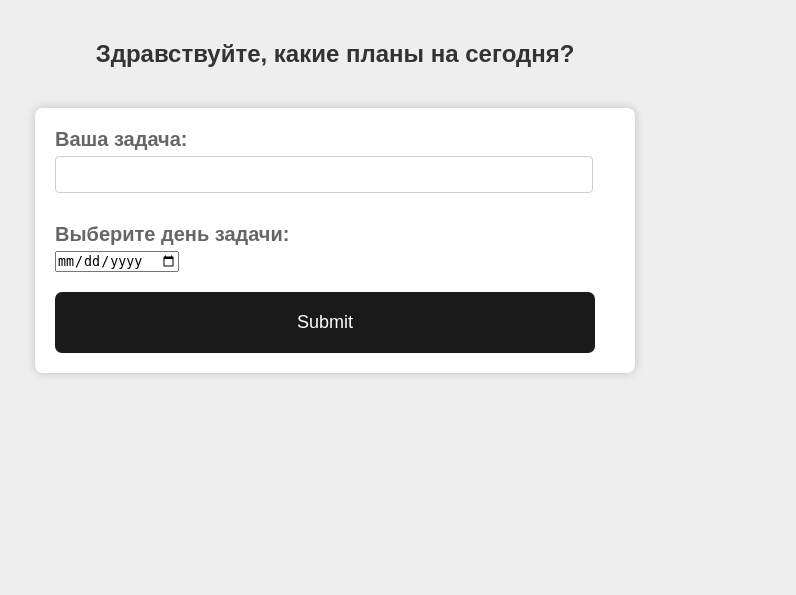
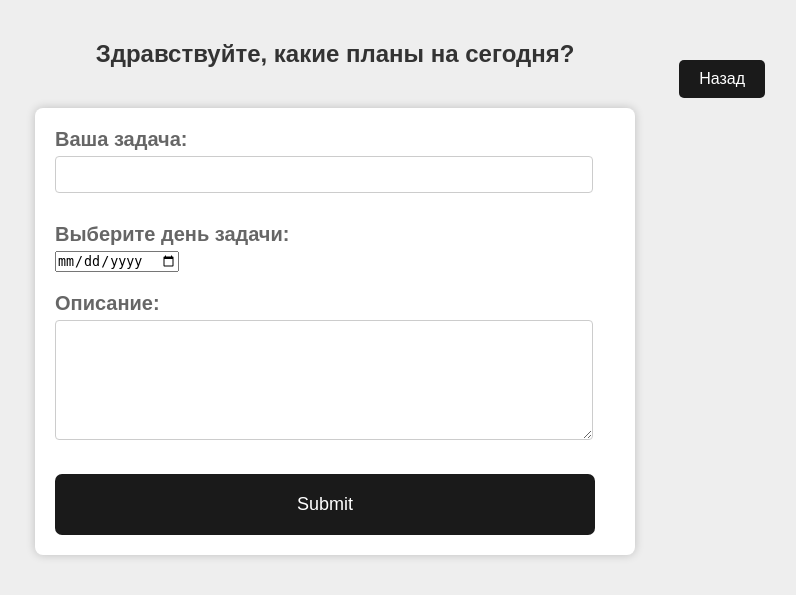
Before and after one commit to ArtemG8/week_notes_django, a Django app: page /form in a window 1280 px wide. Shown: the top 595 px of the page, without its empty margins (305-1101 px from the left). Run offline with Django 5.2, Linux system fonts and the light colour scheme.

Commit message:
feat: add back button to form feat: redesign all data page feat: add drop-down menu for description

```diff
--- a/main_page/forms.py
+++ b/main_page/forms.py
@@ -21,8 +21,8 @@ class DataForm(forms.Form):
                                             'min_length': 'Ваше имя не может быть на столько коротким!'
                                             })
     date_of_task = forms.DateTimeField(label='Выберите день задачи', error_messages={'required': 'Заполните поля!'},
-                                   widget=forms.DateInput(attrs={'type': 'date'}))
-
+                                       widget=forms.DateInput(attrs={'type': 'date'}))
+    description = forms.CharField(label="Описание", widget=forms.Textarea)
 
 # attrs={'type': 'date', 'min': min_day_value, 'value': min_day_value, 'style': 'width: 200px; height: 40px;'}),
 
--- a/main_page/static/main_page/css/forms.css
+++ b/main_page/static/main_page/css/forms.css
@@ -74,7 +74,7 @@ input[type="submit"] {
   border-radius: 7px;
   cursor: pointer;
   font-size: 18px;
-  transition: background-color 0.5s ease;
+  transition: background-color 0.4s ease;
 }
 
 input[type="submit"]:hover {
@@ -120,3 +120,22 @@ input[type="submit"]:hover {
   75% { transform: translateX(-5px); }
   100% { transform: translateX(0); }
 }
+
+
+.back-button {
+    background-color: #1A1A1A;
+    color: white;
+    border: none;
+    padding: 10px 20px;
+    font-size: 16px;
+    cursor: pointer;
+    position: fixed;
+    top: 60px;
+    right: 210px;
+    border-radius: 5px;
+    transition: background-color 0.3s ease;
+}
+
+.back-button:hover {
+    background-color: #6C6C6C;
+}
--- a/main_page/templates/main_page/form.html
+++ b/main_page/templates/main_page/form.html
@@ -11,6 +11,7 @@
 </head>
 <body>
 <h2>Здравствуйте, какие планы на сегодня?</h2>
+    <button class="back-button" onclick="location.href='{% url 'main_page' %}'">Назад</button>
   <form  method="post">
   {% csrf_token %}
 
--- a/main_page/views.py
+++ b/main_page/views.py
@@ -144,7 +144,8 @@ def Form(request):
             print(form.cleaned_data)
             feed = Todo(
                 date_of_task=form.cleaned_data['date_of_task'],
-                title=form.cleaned_data['title']
+                title=form.cleaned_data['title'],
+                description=form.cleaned_data['description'],
             )
             feed.save()
             messages.success(request, 'Данные успешно сохранены!')
@@ -157,9 +158,6 @@ def Form(request):
     }
 
     return render(request, 'main_page/form.html', data)
-
-
-# views.py
 
 
 def all_data(request):
```
Also changed, not shown: main_page/static/main_page/css/all_data.css (+35 -10 lines), main_page/templates/main_page/all_data.html (+5 -4 lines), db.sqlite3, main_page/static/main_page/js/all_data.js (line endings or trailing spaces).
